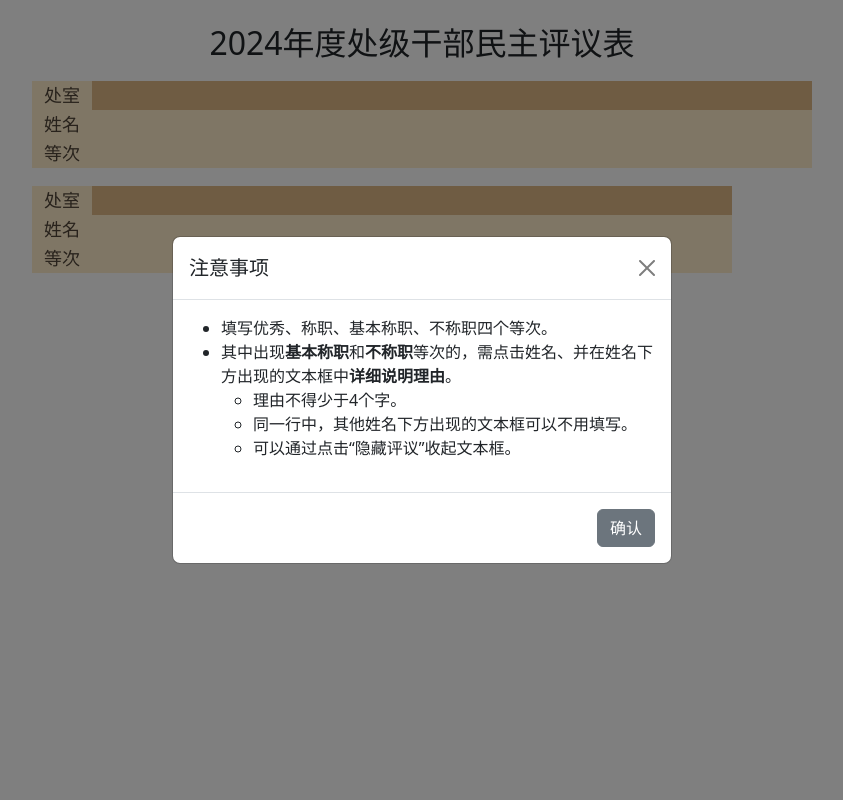
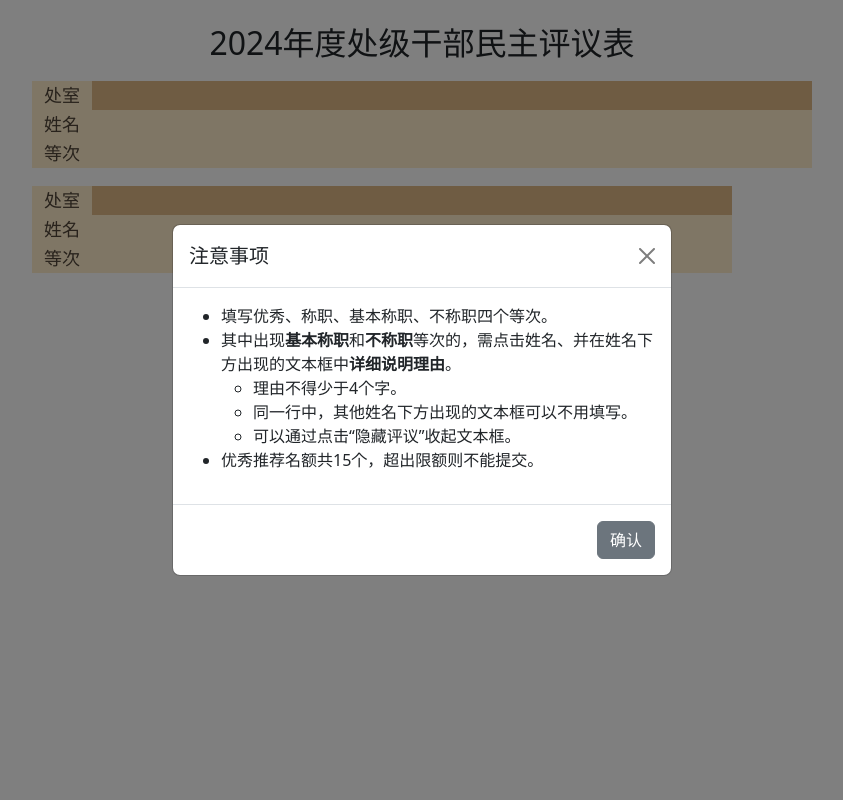
Before and after one commit to JohnnyBean181/CSRC_SH_Polls, a Django app: page /poll2024/vote/bureau_level/ in a window 1280 px wide. Shown: the whole page, without its empty margins (218-1061 px from the left). Run offline with Django 5.2, Linux system fonts and the light colour scheme; the visitor is signed in with stand-in values (Sample User, id 1); data that the repository does not hold is empty; parts of the project's set-up code (start-up, migrations or seed data) failed here and were passed over; some libraries are stand-ins or nearby versions.

Commit message:
[dev] 1. improve extra display for bureau.

```diff
--- a/Poll2024/templates/Poll2024/vote_by_bureau_level.html
+++ b/Poll2024/templates/Poll2024/vote_by_bureau_level.html
@@ -21,6 +21,7 @@
                             <li>同一行中，其他姓名下方出现的文本框可以不用填写。</li>
                             <li>可以通过点击“隐藏评议”收起文本框。</li>
                         </ul>
+                    <li>优秀推荐名额共15个，超出限额则不能提交。</li>
                 </ul>
               </div>
               <div class="modal-footer">
@@ -33,6 +34,9 @@
     <div class="d-flex justify-content-center">
         <h2>2024年度处级干部民主评议表</h2>
     </div>
+    <script type="text/javascript">
+        let count_y = 0  // 优秀处长票数
+    </script>
     <div>
     <!-- form start here -->
     <form method="post">
@@ -63,7 +67,7 @@
                                     {% endif %}
                                     <!-- display department name -->
                                     <td id='dept_name_in_line_{{iter}}' class="bg_color1">
-                                        {{form.dept_name.value}}
+                                        {{form.dept_name.value|linebreaksbr}}
                                     </td>
                                 {% endwith %}
                             {% endfor %}
@@ -146,6 +150,15 @@
                 </td></tr>
                 {% endfor %}
             <tr><td>
+                <!-- notification block -->
+                <div class="d-flex justify-content-center">
+                    <span style="font-size: large; ">目前已评选</span>
+                    <span style="font-size: large; " id="y_cz">?</span>
+                    <span style="font-size: large; ">位优秀领导干部</span>
+                </div></td>
+            </tr>
+
+            <tr><td>
                 <div class="d-flex justify-content-center">
                     <button type="button" id="showModalBtn" class="btn btn-primary mt-3">显示注意事项</button>
                     &nbsp;&nbsp;&nbsp;&nbsp;
@@ -178,7 +191,23 @@
                 element.style.display = 'none';
             });
         }
-
+        function updateScale (cand_id, oldVal, newVal) {
+            if (oldVal == 1) {
+                count_y -= 1;
+            }
+            if (newVal == 1) {
+                count_y += 1;
+            }
+            const count_element = document.getElementById('y_cz')
+            count_element.textContent = count_y;
+            if (count_y > 15) {
+                count_element.style.color = "red";
+                $('button[type="submit"], input[type="submit"]').prop('disabled', true);
+            } else {
+                count_element.style.color = "black";
+                $('button[type="submit"], input[type="submit"]').prop('disabled', false);
+            }
+        }
 
         document.addEventListener('DOMContentLoaded', function() {
             const clickableInputs = document.querySelectorAll('.clickable-readonly-input');
@@ -213,7 +242,25 @@
                 });
             });
         });
+        // initialize submit button
 
+        $(document).ready(function(){
+            count_y = 0;
+            const selects = $("[id$='scale']");
+            selects.each(function() {
+                if ($(this).val() === '1') {
+                    count_y++;
+                }
+            });
+            const count_element = document.getElementById('y_cz');
+            count_element.innerHTML = count_y; // fill value into html
+            if (count_y > 15) {
+                count_element.style.color = "red";
+                $('button[type="submit"], input[type="submit"]').prop('disabled', true);
+            } else {
+                count_element.style.color = "black";
+            }
+        });
         // 页面加载后一秒自动显示模态框
         $(document).ready(function() {
             setTimeout(function() {
--- a/Poll2024/views/views.py
+++ b/Poll2024/views/views.py
@@ -90,9 +90,9 @@ def create_ranges_for_bureau():
 def update_initial_for_bureau(initial):
     for node in initial:
         if node['emp_name'] == '金岸睿':
-            node['dept_name'] += '、党办'
+            node['dept_name'] += '\n党办'
         if node['emp_name'] == '穆菁':
-            node['dept_name'] += '、公司三处'
+            node['dept_name'] += '\n公司三处'
 
 class VoteCreateProxy(LoginRequiredMixin, View):
     vote_by_division_level = reverse_lazy('Poll2024:vote_division_level')
```
